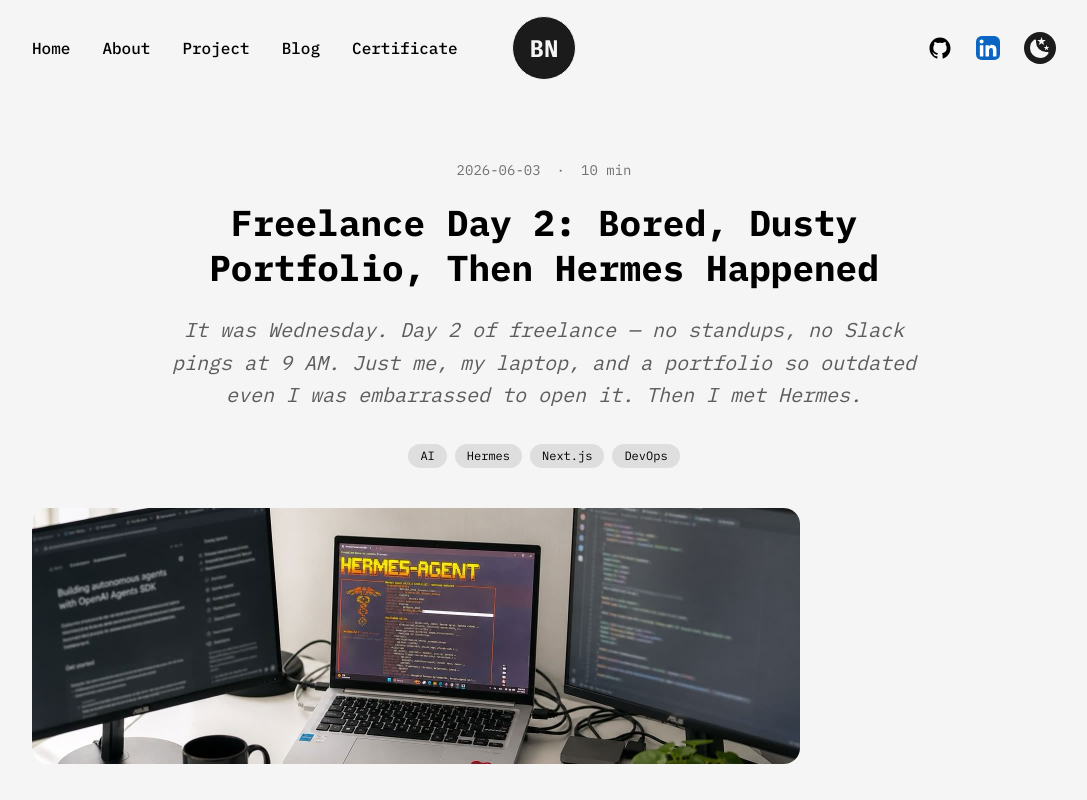
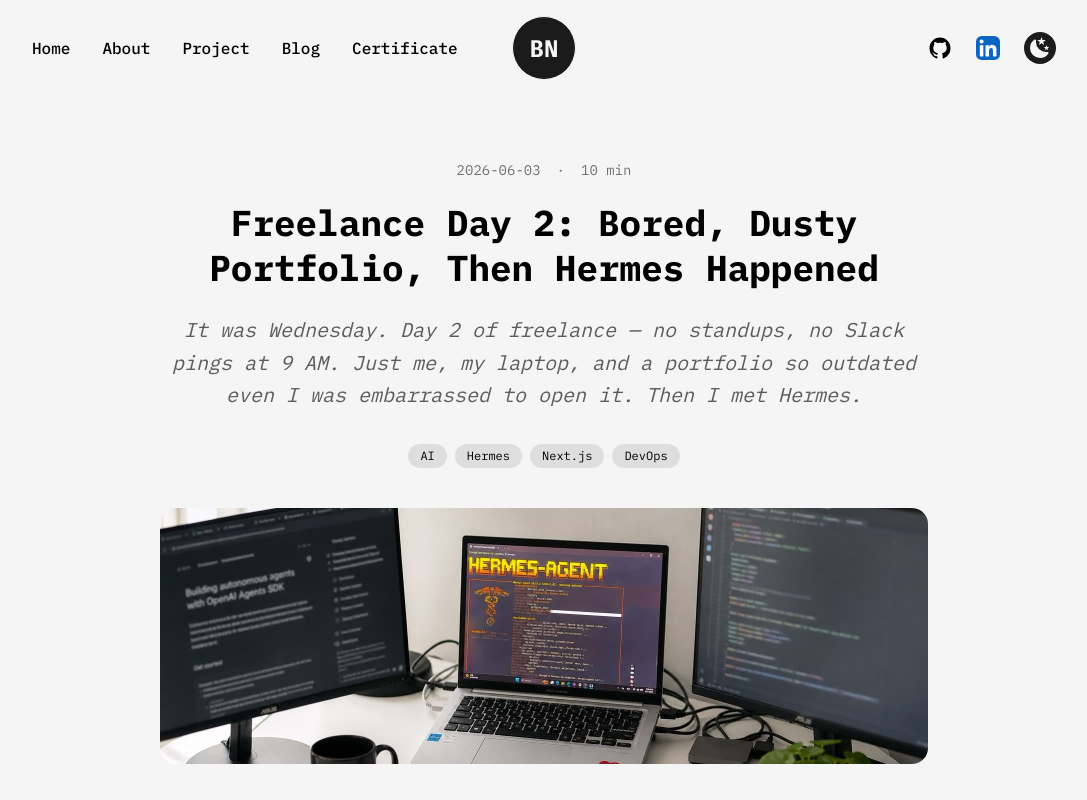
Before and after one commit to tripplen23/portfolio-2024, a Next.js app: page /blog/building-hermes-portfolio-agent in a window 1280 px wide. Shown: the top 800 px of the page, without its empty margins (96-1183 px from the left). Built offline with nearby package versions, Linux system fonts and the light colour scheme.

Commit message:
style: center cover image with mx-auto

```diff
--- a/src/pages/blog/[slug].tsx
+++ b/src/pages/blog/[slug].tsx
@@ -76,7 +76,7 @@
 
           {/* Cover Image */}
           {post.coverImage && (
-            <div className="relative mb-12 h-64 md:h-96 w-full max-w-3xl overflow-hidden rounded-2xl">
+            <div className="relative mb-12 h-64 md:h-96 w-full max-w-3xl mx-auto overflow-hidden rounded-2xl">
               <img
                 src={post.coverImage}
                 alt={post.title}
```
